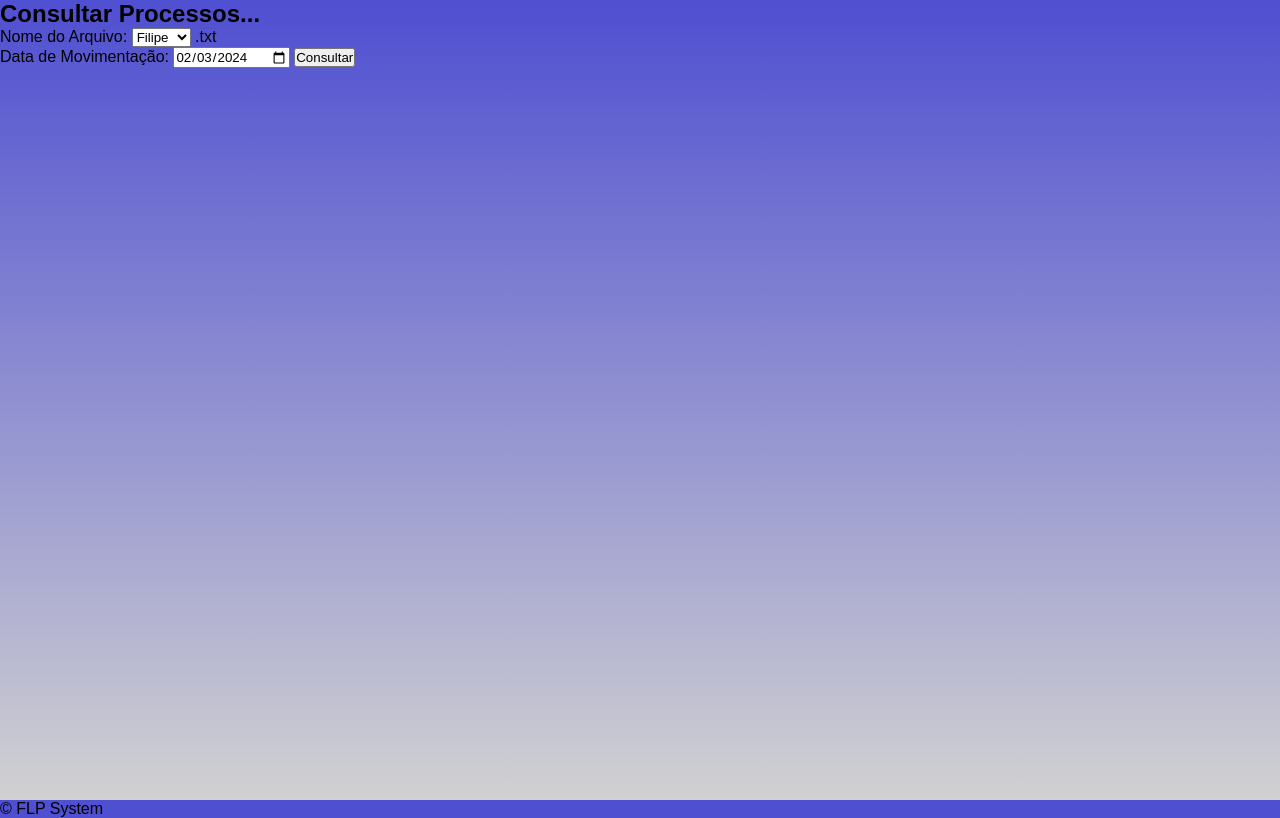
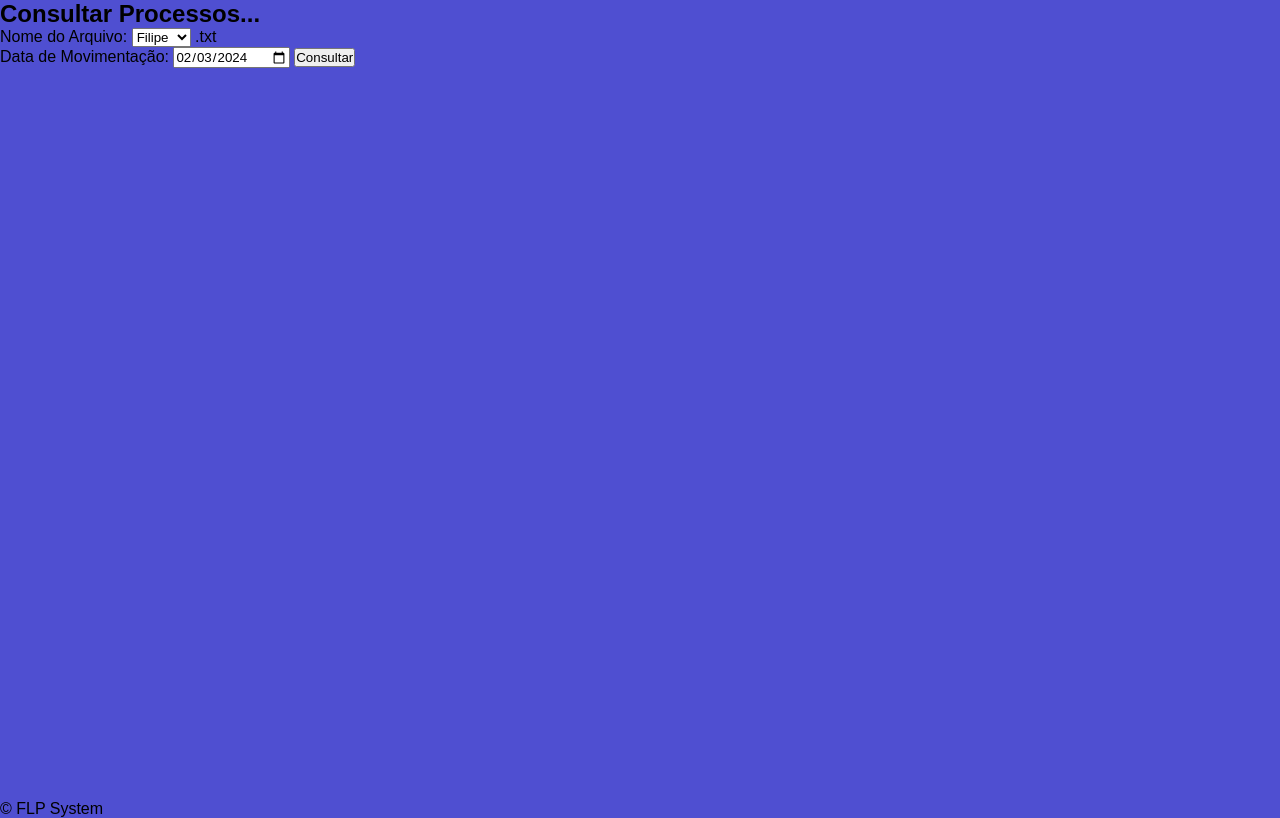
Before and after one commit to filipemilk/processo, a plain HTML site: page processo.html in a window 1280 px wide. Drawn offline with Linux system fonts and the light colour scheme.

Commit message:
Removendo Media-Query

```diff
--- a/processo.html
+++ b/processo.html
@@ -5,7 +5,6 @@
     <meta name="viewport" content="width=device-width, initial-scale=1.0">
     <title>Processo</title>
     <link rel="stylesheet" href="estilos/estilo.css">
-    <link rel="stylesheet" href="estilos/media-query.css">
 </head>
 <body onload ="dataHoje()">
     <main>
```
